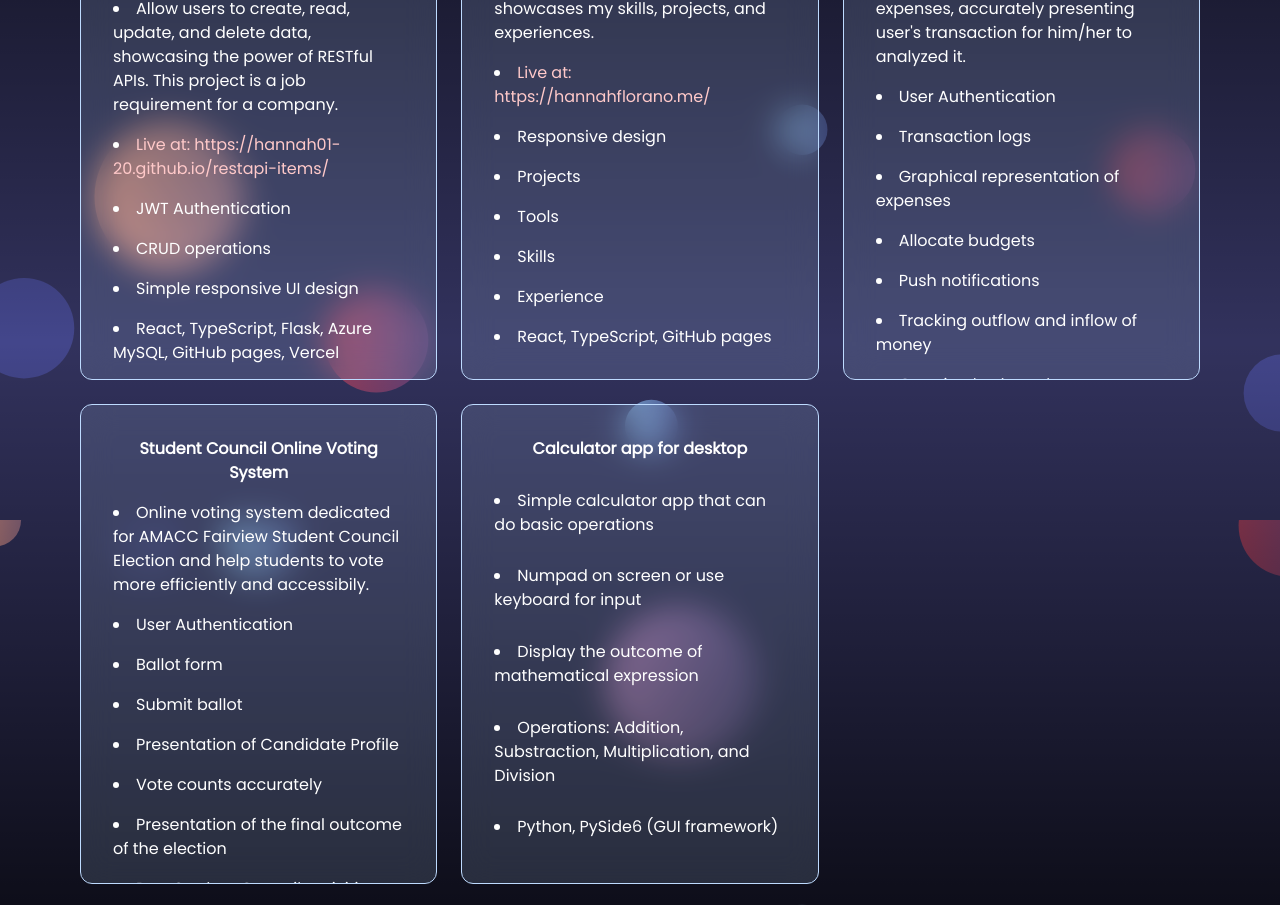
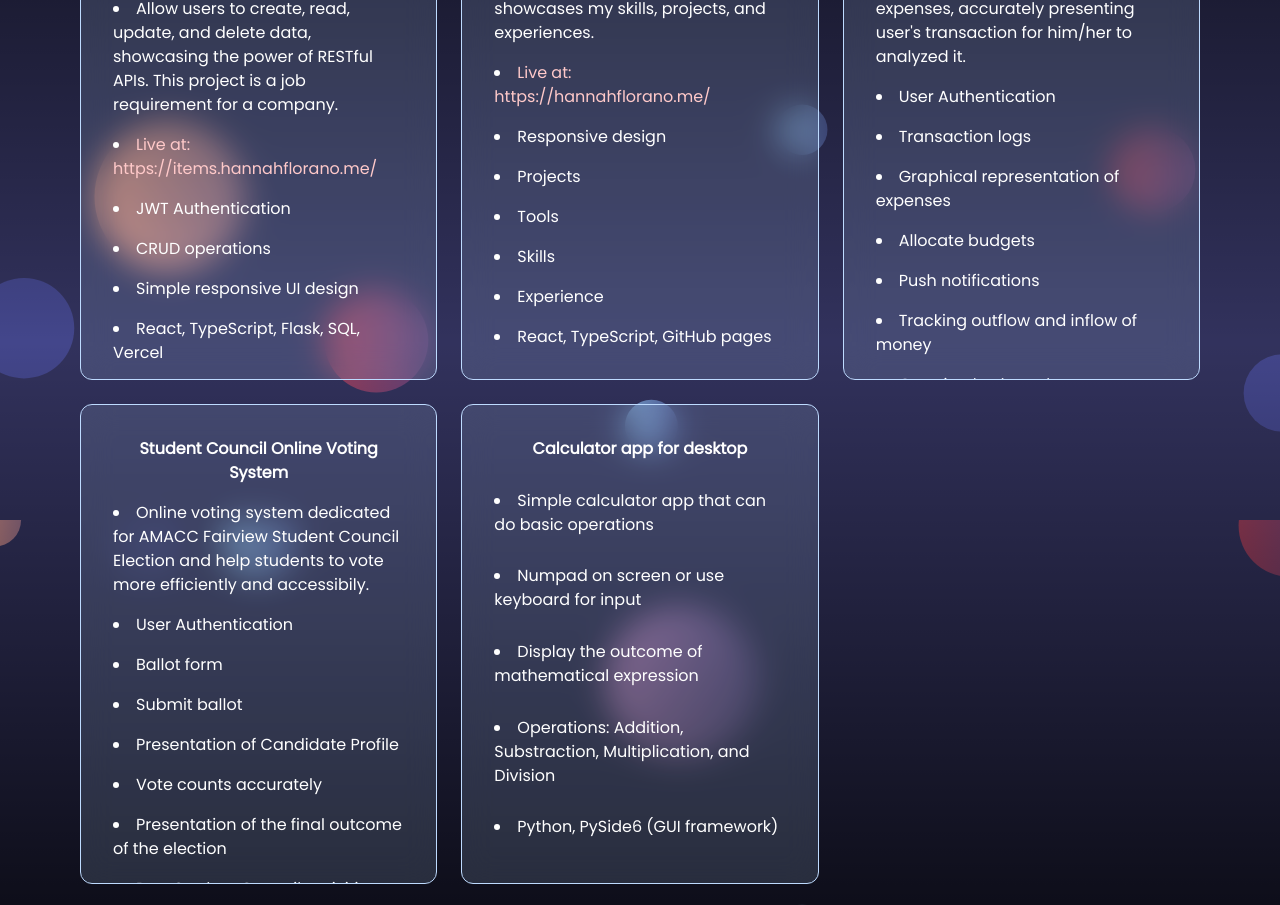
Before and after one commit to hannah01-20/portfolio, a React (Vite) app: page / in a window 1280 px wide. Shown: the part 1080-1985 px from the top of the page. Built offline with nearby package versions, Linux system fonts and the light colour scheme.

Commit message:
updated project's link

```diff
--- a/src/components/sections/Projects.tsx
+++ b/src/components/sections/Projects.tsx
@@ -5,17 +5,19 @@ function Projects(){
             <div className="w-full h-full bg-gradient-to-b from-black/80 via-white/0 to-black/80 p-8 md:p-20">
                 <h1 className="text-3xl font-bold mt-8">Projects</h1>
                 <div className="w-full h-full grid gap-6 sm:grid-cols-3 justify-evenly items-center mt-8">
+
                     <Card
                         projectTitle="CRUD Operations with RestAPI web-based"
                         about="Allow users to create, read, update, and delete data, showcasing the power of RESTful APIs. This project is a job requirement for a company."
-                        link="https://hannah01-20.github.io/restapi-items/"
-                        link_text="https://hannah01-20.github.io/restapi-items/"
+                        link="https://items.hannahflorano.me/"
+                        link_text="https://items.hannahflorano.me/"
                         features={[
                             "JWT Authentication",
                             "CRUD operations",
                             "Simple responsive UI design",
                         ]}
-                        stack="React, TypeScript, Flask, Azure MySQL, GitHub pages, Vercel"/>
+                        stack="React, TypeScript, Flask, SQL, Vercel"/>
+
                     <Card
                         projectTitle="Personal E-portfolio"
                         about="A personal portfolio website that showcases my skills, projects, and experiences."
@@ -29,6 +31,7 @@ function Projects(){
                             "Experience",
                         ]}
                         stack="React, TypeScript, GitHub pages"/>
+
                     <Card
                         projectTitle="Monitoring Expenses web-based"
                         about="Monitoring and tracking user's expenses, accurately presenting user's transaction for him/her to analyzed it."
@@ -57,6 +60,7 @@ function Projects(){
                         "Post Student Council activities"
                     ]}
                     stack="React, Django, Azure MySQL, Azure hosting"/>
+
                     <Card
                     projectTitle="Calculator app for desktop"
                     about="Simple calculator app that can do basic operations"
```
